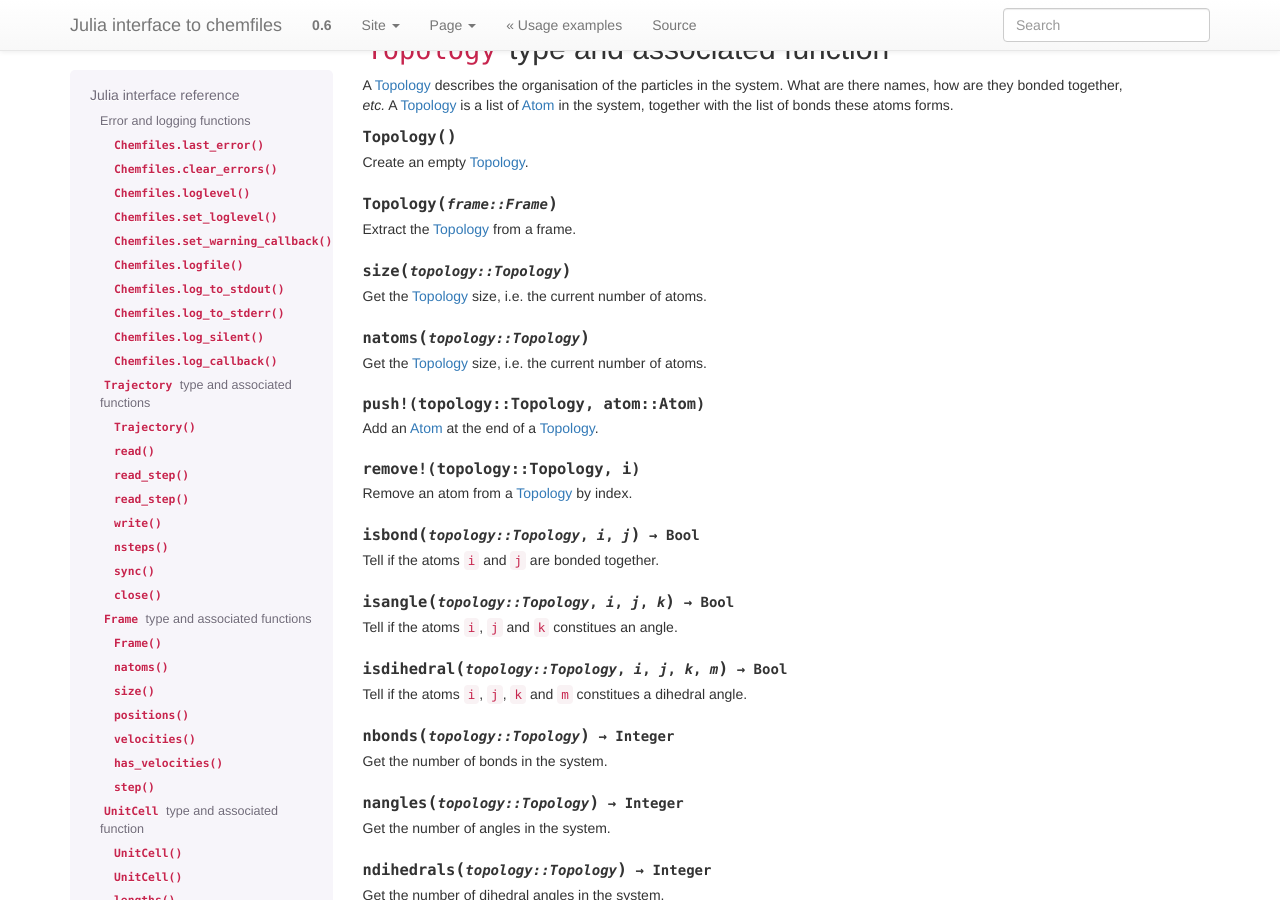
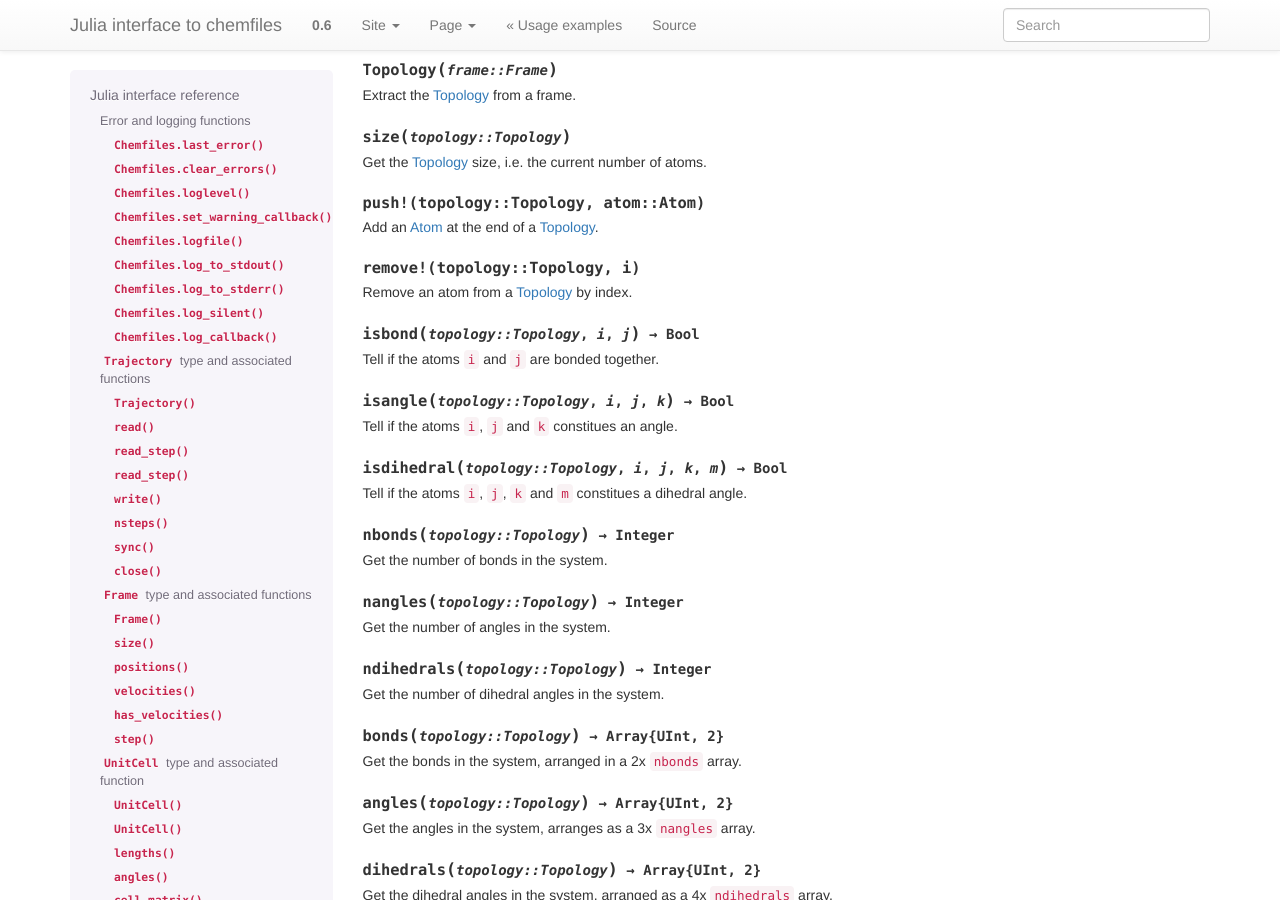
Before and after one commit to chemfiles/Chemfiles.jl, a Sphinx documentation site: the page built from doc/reference.rst, in a window 1280 px wide and 900 px high, scrolled down 4737 px. Built offline with Sphinx 7.4.7, drawn with Linux system fonts in a browser that asks for light colours; some of the changed text lies outside the part shown.

Commit message:
Remove set_log_level and natoms from Docs

```diff
--- a/doc/reference.rst
+++ b/doc/reference.rst
@@ -41,10 +41,6 @@ These functions are not exported, and should be called by there fully qualified
 .. jl:function:: Chemfiles.loglevel()
 
     Get the current log level.
-
-.. jl:function:: Chemfiles.set_loglevel(level)
-
-    Set the current log level to ``level``.
 
 .. jl:function:: Chemfiles.set_warning_callback(callback)
 
@@ -174,10 +170,6 @@ the types of informations, some fields may be initialized to a default value. A
 
     Create an empty `Frame`_ with initial capacity of ``natoms``. It will be
     automatically resized if needed.
-
-.. jl:function:: natoms(frame::Frame) -> Integer
-
-    Get the `Frame`_ size, i.e. the current number of atoms
 
 .. jl:function:: size(frame::Frame) -> Integer
 
@@ -324,10 +316,6 @@ in the system, together with the list of bonds these atoms forms.
     Extract the `Topology`_ from a frame.
 
 .. jl:function:: size(topology::Topology)
-
-    Get the `Topology`_ size, i.e. the current number of atoms.
-
-.. jl:function:: natoms(topology::Topology)
 
     Get the `Topology`_ size, i.e. the current number of atoms.
 
@@ -522,7 +510,7 @@ The following atom types are available:
 
     Get the identifier of a `residue` in the initial topology.
 
-.. jl:function:: natoms(residue::Residue)
+.. jl:function:: size(residue::Residue)
 
     Get the number of atoms in a `residue`.
 
```
